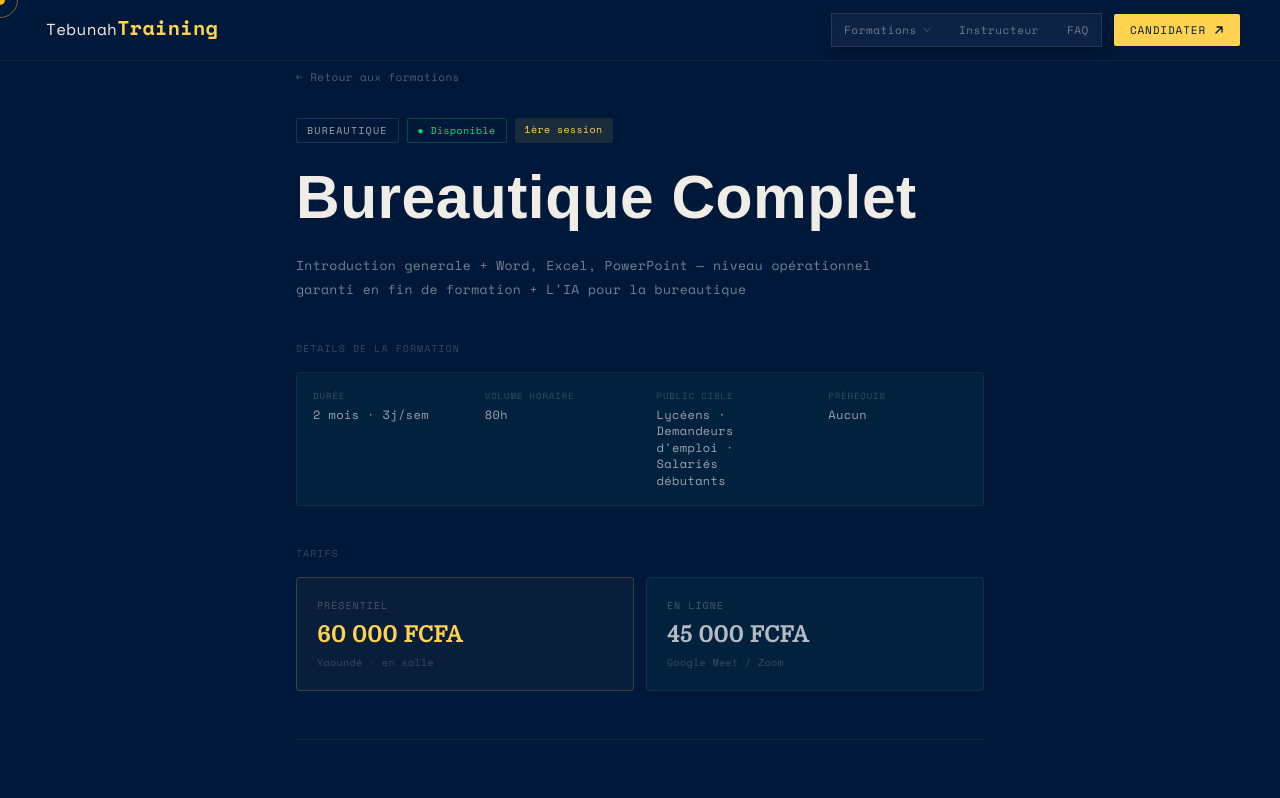
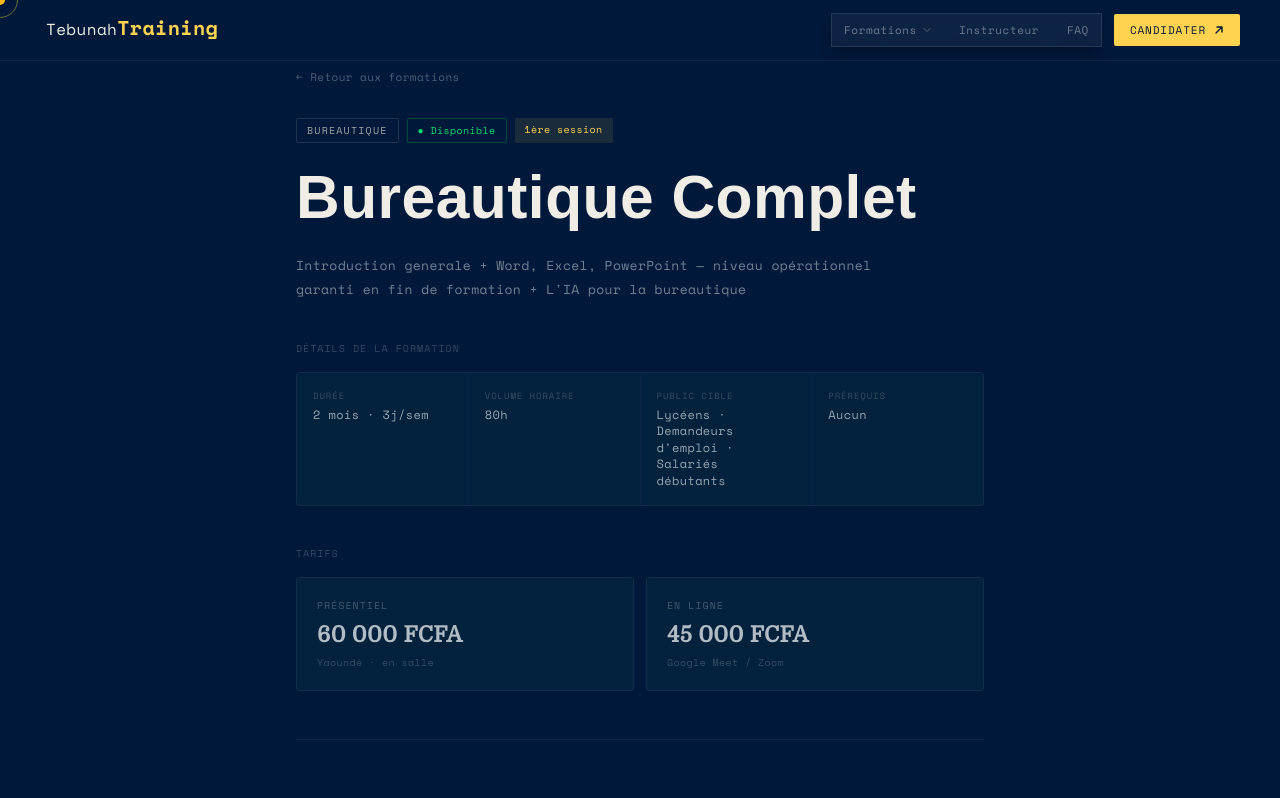
Before and after one commit to EssiJunior/Tebunah-Training, a Next.js app: page /formations/bur1 in a window 1280 px wide. Shown: the top 798 px of the page. Built offline with nearby package versions, Linux system fonts and the light colour scheme; a web font is replaced by a local one.

Commit message:
Updated price display UI

```diff
--- a/components/molecules/FormationDetail.tsx
+++ b/components/molecules/FormationDetail.tsx
@@ -365,31 +365,25 @@ export default function FormationDetail({ formation }: { formation: Formation })
                                 mode: 'Présentiel',
                                 label: formation.priceOnsiteLabel,
                                 note: 'Yaoundé · en salle',
-                                primary: true,
                             },
                             {
                                 mode: 'En ligne',
                                 label: formation.priceOnlineLabel,
                                 note: 'Google Meet / Zoom',
-                                primary: false,
                             },
                         ] as const
-                    ).map(({ mode, label, note, primary }) => (
+                    ).map(({ mode, label, note }) => (
                         <div
                             key={mode}
                             className={[
-                                'p-5 rounded flex flex-col gap-1',
-                                primary
-                                    ? 'border border-accent/20 bg-accent/3'
-                                    : 'border border-white/6 bg-surface',
+                                'p-5 rounded flex flex-col gap-1 border border-white/6 bg-surface',
                             ].join(' ')}
                         >
                             <span className="font-mono text-[10px] text-white/25 tracking-widest uppercase">
                                 {mode}
                             </span>
                             <span className={[
-                                'font-display text-[22px] font-extrabold',
-                                primary ? 'text-accent' : 'text-white/70',
+                                'font-display text-[22px] font-extrabold text-white/70',
                             ].join(' ')}>
                                 {label}
                             </span>
```
